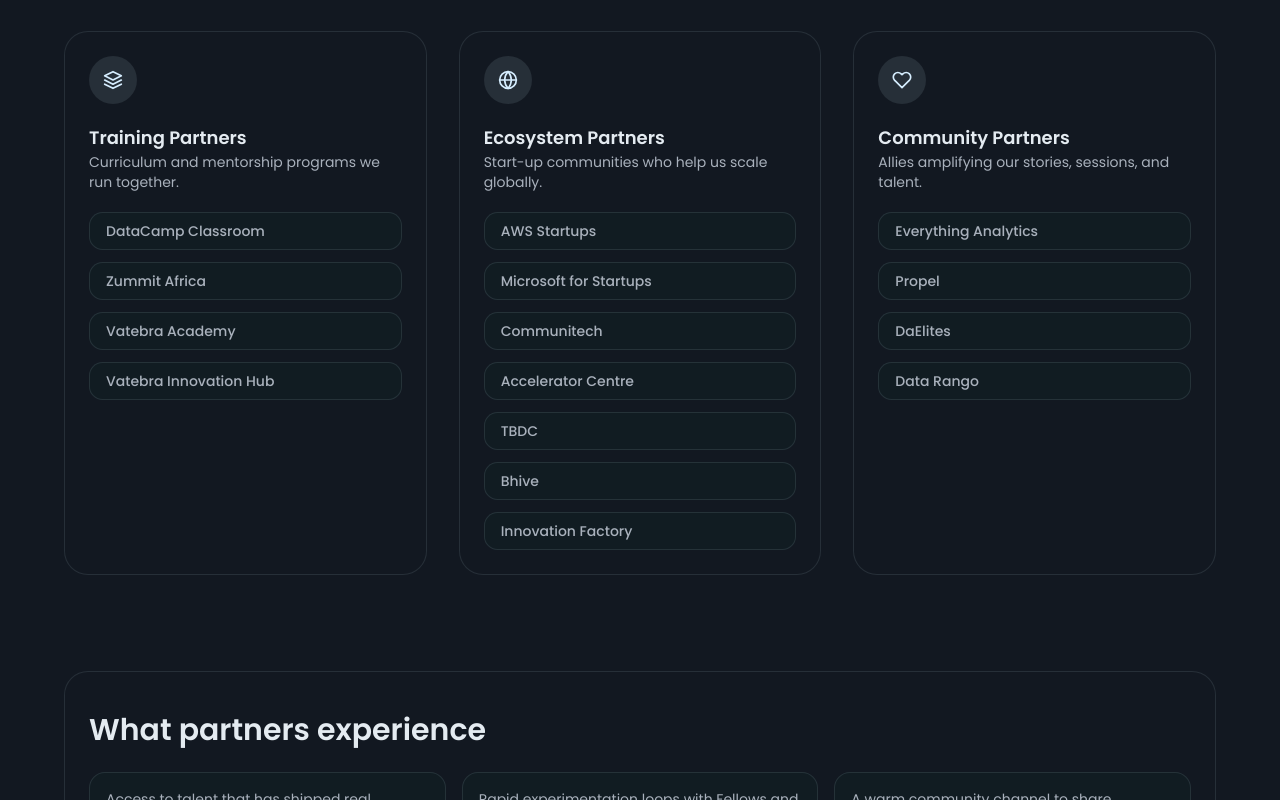
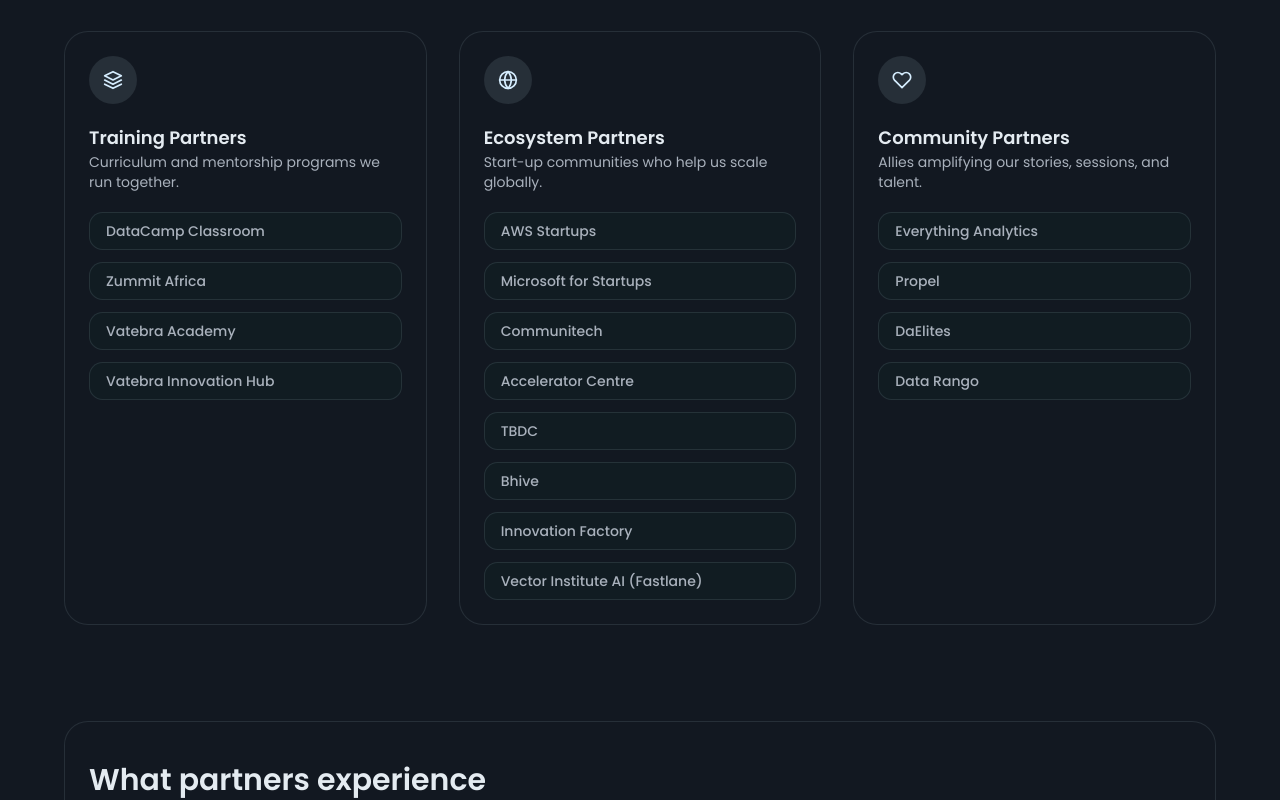
Before and after one commit to Data-Fellows/data-fellows-web-app, a Next.js app: page /partners in a window 1280 px wide. Shown: the part 1073-1873 px from the top of the page. Built offline with nearby package versions, Linux system fonts and the light colour scheme.

Commit message:
Add Vector Institute AI (Fastlane) as an ecosystem partner
Adds the partner to the Ecosystem Partners list on the Partners page
and includes its logo in the partner logo carousel/slideshow.

```diff
--- a/src/views/partners/index.tsx
+++ b/src/views/partners/index.tsx
@@ -27,6 +27,7 @@ const partnerCategories = [
       "TBDC",
       "Bhive",
       "Innovation Factory",
+      "Vector Institute AI (Fastlane)",
     ],
   },
   {
--- a/src/views/shared/partner-logos.ts
+++ b/src/views/shared/partner-logos.ts
@@ -55,4 +55,9 @@ export const partnerLogos: PartnerLogo[] = [
     name: "Innovation Factory",
     logo: "/images/partners/Innovation_Factory.webp",
   },
+  {
+    id: 16,
+    name: "Vector Institute AI (Fastlane)",
+    logo: "/images/partners/vector-institute-fastlane.png",
+  },
 ];
```
Also changed, not shown: public/images/partners/vector-institute-fastlane.png (added).
